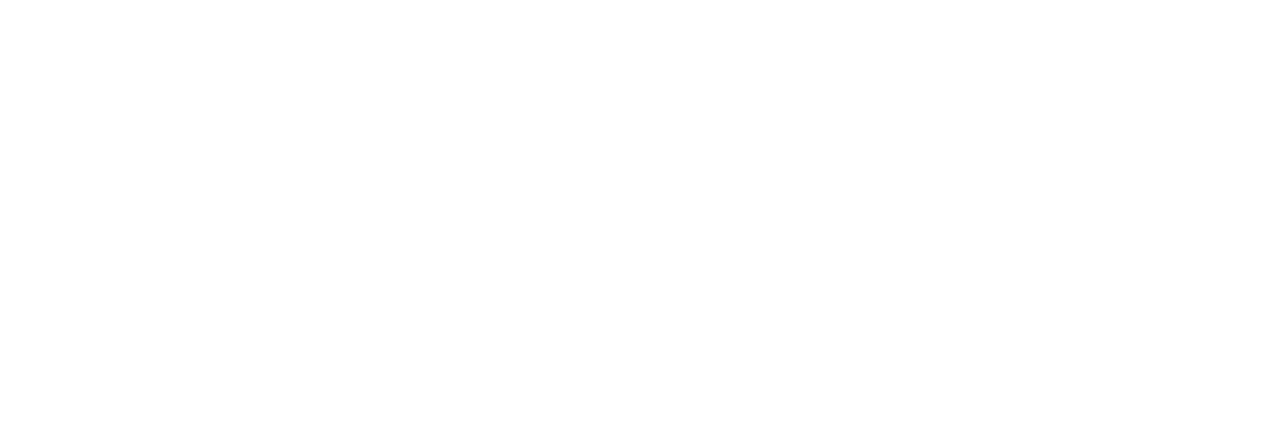
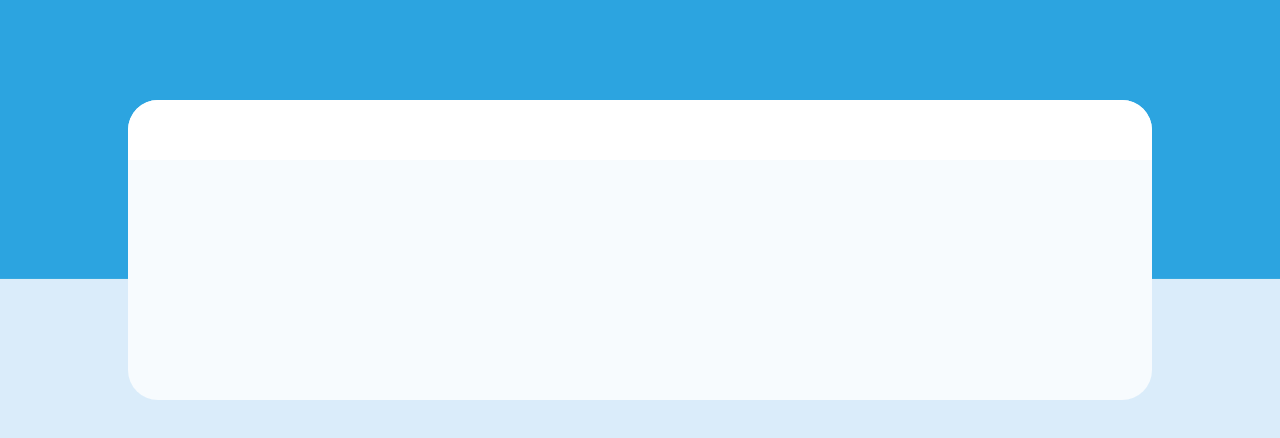
Before and after one commit to Issac-code/telegram-new-face, a plain HTML site: page index.html in a window 1280 px wide. Drawn offline with Linux system fonts and the light colour scheme.

Commit message:
create theme structure

```diff
--- a/index.html
+++ b/index.html
@@ -9,7 +9,10 @@
 </head>
 
 <body>
-
+    <div class="container">
+        <header></header>
+        <main></main>
+    </div>
 </body>
 
 </html>
--- a/styles/style.css
+++ b/styles/style.css
@@ -0,0 +1,28 @@
+body {
+    padding: 0;
+    margin: 0;
+    box-sizing: border-box;
+    background-image: url(../images/bg.png);
+    background-repeat: repeat-x;
+    background-color: rgb(218, 236, 250);
+    display: flex;
+    justify-content: center;
+}
+
+.container {
+    display: grid;
+    border-radius: 30px;
+    background-color: rgb(247, 251, 254);
+    width: 80%;
+    height: 300px;
+    margin-top: 100px;
+    grid-template-rows: 20% 80%;
+}
+
+header {
+    display: flex;
+    flex-direction: column;
+    background-color: #fff;
+    border-top-left-radius: 30px;
+    border-top-right-radius: 30px;
+}
```
Also changed, not shown: images/bg.png (added).
